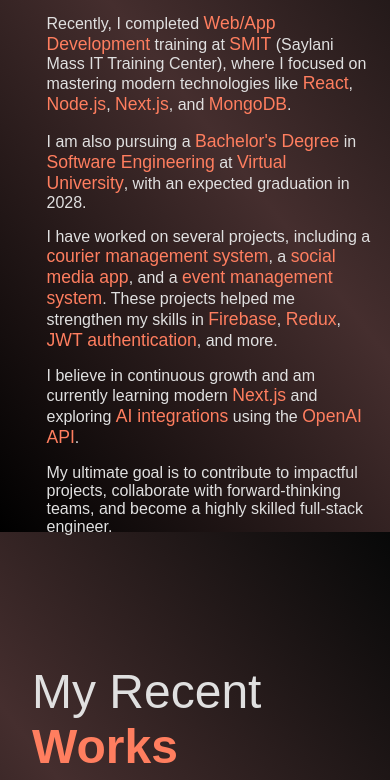
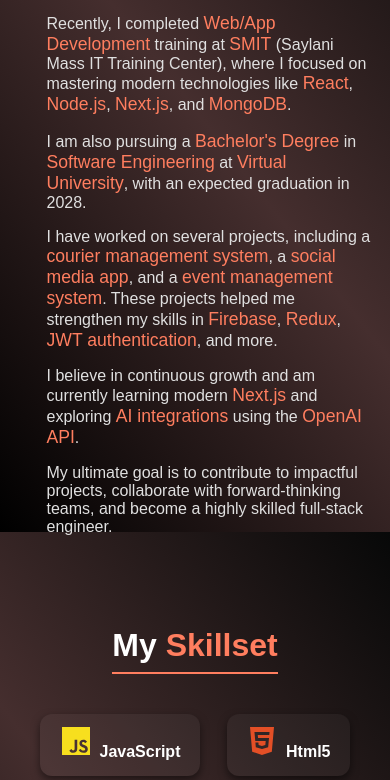
Before and after one commit to usman918dev/portfolio_re, a React (Create React App) app in the folder my-react-app/: page / in a window 390 px wide. Shown: the part 1156-1936 px from the top of the page. Built offline with nearby package versions, Linux system fonts and the light colour scheme.

Commit message:
added github calender

```diff
--- a/my-react-app/package.json
+++ b/my-react-app/package.json
@@ -11,8 +11,10 @@
     "@testing-library/user-event": "^13.5.0",
     "@tsparticles/react": "^3.0.0",
     "@tsparticles/slim": "^3.8.1",
+    "date-fns": "^4.1.0",
     "react": "^18.3.1",
     "react-dom": "^18.3.1",
+    "react-github-calendar": "^3.2.2",
     "react-icons": "^5.5.0",
     "react-scripts": "5.0.1",
     "react-scroll": "^1.9.3",
--- a/my-react-app/src/App.js
+++ b/my-react-app/src/App.js
@@ -1,17 +1,18 @@
-
 import React from 'react';
 import SocialBar from './components/socailbar/Socailbar';
 import './App.css';
 import Navbar from './components/navbar/Navbar';
 import LandingPage from './components/main/LandingPage';
 import AboutMe from './components/about/Aboutme';
+import Skills from './components/skills/Skills';
 
 import Experience from './components/experience/Experience';
 import ContactMe from './components/contaceme/ContactMe';
 import Footer from './components/footer/Footer';
 import Bg from './components/bg/Bg';
-import ProjectCard from './components/project/ProjectCard';
+// import ProjectCard from './components/project/ProjectCard';
 import Project from './components/project/Project';
+import GitHub from './components/skills/GitHub';
 
 function App() {
   return (
@@ -23,16 +24,12 @@
 
       <AboutMe />
 
-      {/* <ProjectCard
-        image="https://via.placeholder.com/400x300"
-        title="Smart News Aggregator"
-        description="A web app that scrapes trending news from global sources and summarizes it using AI."
-        techStack={['Next.js', 'Tailwind CSS', 'OpenAI API', 'Web Scraping']}
-      /> */}
+      <Skills />
+      <GitHub/>
+      <Project/>
 
-      <Project/>
-      {/* <Experience />
-      <ContactMe />
+      {/* <Experience /> */}
+      {/* <ContactMe />
       <Footer />
       <Bg /> */}
     </div>
--- a/my-react-app/src/components/project/ProjectCard.js
+++ /dev/null
@@ -1,25 +0,0 @@
-import React from 'react';
-import './Projects.css';
-
-const ProjectCard = ({ image, title, description, techStack, githubLink, liveLink }) => {
-  return (
-    <div className="project-card">
-      <img src={image} alt={title} className="project-image" />
-      <div className="project-content">
-        <h3 className="project-title">{title}</h3>
-        <p className="project-description">{description}</p>
-        <div className="tech-stack">
-          {techStack.map((tech, index) => (
-            <span key={index}>{tech}</span>
-          ))}
-        </div>
-        <div className="project-links">
-          <a href={githubLink} target="_blank" rel="noopener noreferrer" className="btn github">GitHub</a>
-          <a href={liveLink} target="_blank" rel="noopener noreferrer" className="btn live">Live Demo</a>
-        </div>
-      </div>
-    </div>
-  );
-};
-
-export default ProjectCard;
--- /dev/null
+++ b/my-react-app/src/components/skills/GitHub.js
@@ -0,0 +1,21 @@
+import React from "react";
+import GitHubCalendar from "react-github-calendar";
+import "./Skills.css";
+function GitHub() {
+  return (
+    <div className="github-container" id="github">
+      <h1 className="project-heading" style={{ paddingBottom: "20px",color:"white" }}>
+        Days I <strong style={{color:"#FF7E5F"}}>Code</strong>
+      </h1>
+      <GitHubCalendar
+        username="osmanbey918"
+        blockSize={15}
+        blockMargin={5}
+        color="#FF7E5F"
+        fontSize={16}
+      />
+    </div>
+  );
+}
+
+export default GitHub;
--- /dev/null
+++ b/my-react-app/src/components/skills/Skills.css
@@ -0,0 +1,66 @@
+/* Skills section styles */
+.skills-section {
+  padding: 3rem 2rem;
+  color: #e0e0e0;
+  font-family: Arial, sans-serif;
+  min-height: 60vh;
+  display: flex;
+  flex-direction: column;
+  align-items: center;
+  /* margin-left: 7vw; */
+}
+
+.skills-title {
+  font-size: 2.5rem;
+  text-align: center;
+  margin-bottom: 2rem;
+  color: #ffffff;
+  border-bottom: 2px solid #FF7E5F;
+  padding-bottom: 0.5rem;
+}
+
+.skills-list {
+  display: flex;
+  flex-wrap: wrap;
+  gap: 1.5rem;
+  max-width: 900px;
+  width: 100%;
+  justify-content: center;
+}
+
+.skill-item {
+  background: #ffffff0a;
+  padding: 1rem 2rem;
+  border-radius: 12px;
+  box-shadow: 0 4px 8px rgba(0,0,0,0.5);
+  font-size: 1.2rem;
+  color: #ffffff;
+  font-weight: bold;
+  margin: 0.5rem;
+  transition: transform 0.2s, box-shadow 0.2s;
+}
+
+@media (max-width: 700px) {
+  .skills-section {
+    margin-left: 0vw;
+    padding: 2rem 0.5rem;
+  }
+  .skills-title {
+    font-size: 2rem;
+  }
+  .skills-list {
+    gap: 0.7rem;
+  }
+  .skill-item {
+    font-size: 1rem;
+    padding: 0.7rem 1.2rem;
+  }
+}
+
+
+.github-container {
+    display: grid;
+    place-items: center;
+    /* min-height: 100vh; */
+    text-align: center;
+  }
--- /dev/null
+++ b/my-react-app/src/components/skills/Skills.js
@@ -0,0 +1,38 @@
+import './Skills.css';
+import { FaJs, FaHtml5, FaCss3Alt, FaReact, FaNodeJs, FaGitAlt, FaGithub, FaDatabase } from 'react-icons/fa';
+import { SiRedux, SiNextdotjs, SiFirebase, SiExpress, SiTailwindcss, SiMongodb } from 'react-icons/si';
+
+const skills = [
+  { name: 'JavaScript', icon: <FaJs color="#F7DF1E" /> },
+  { name: 'Html5', icon: <FaHtml5 color="#E34F26" /> },
+  { name: 'CSS3', icon: <FaCss3Alt color="#1572B6" /> },
+  { name: 'React-JS', icon: <FaReact color="#61DAFB" /> },
+  { name: 'Next-JS', icon: <SiNextdotjs color="#000000" /> },
+  { name: 'Firebase', icon: <SiFirebase color="#FFCA28" /> },
+  { name: 'Git', icon: <FaGitAlt color="#F05032" /> },
+  { name: 'GitHub', icon: <FaGithub color="#181717" /> },
+  { name: 'MongoDB', icon: <SiMongodb color="#47A248" /> },
+  { name: 'Express-JS', icon: <SiExpress color="#000000" /> },
+  { name: 'REST API', icon: <FaDatabase color="#4DB33D" /> },
+  { name: 'Redux Toolkit', icon: <SiRedux color="#764ABC" /> },
+  { name: 'Node-JS', icon: <FaNodeJs color="#339933" /> },
+  { name: 'Tailwind CSS', icon: <SiTailwindcss color="#06B6D4" /> },
+];
+
+const Skills = () => {
+  return (
+    <section className="skills-section" id="skills">
+      <h1 className="skills-title">My <span style={{color:"#FF7E5F"}}>Skillset</span></h1>
+      <div className="skills-list">
+        {skills.map((skill, idx) => (
+          <div className="skill-item" key={idx}>
+            <span className="skill-icon" style={{ fontSize: '2rem', marginRight: '0.5rem' }}>{skill.icon}</span>
+            <span className="skill-name">{skill.name}</span>
+          </div>
+        ))}
+      </div>
+    </section>
+  );
+};
+
+export default Skills;
```
Also changed, not shown: 1 other file (tests, documents, lock files or other folders).
